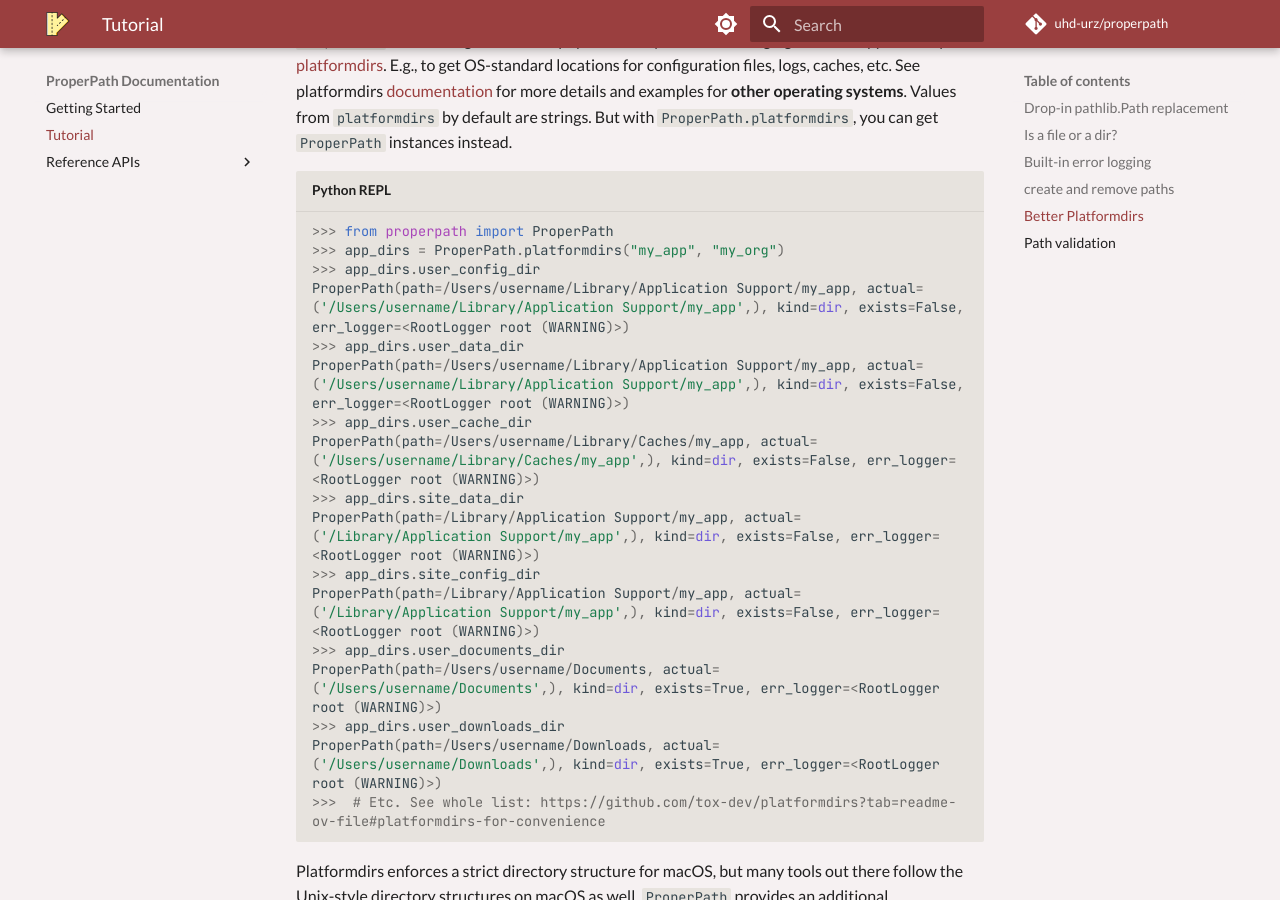
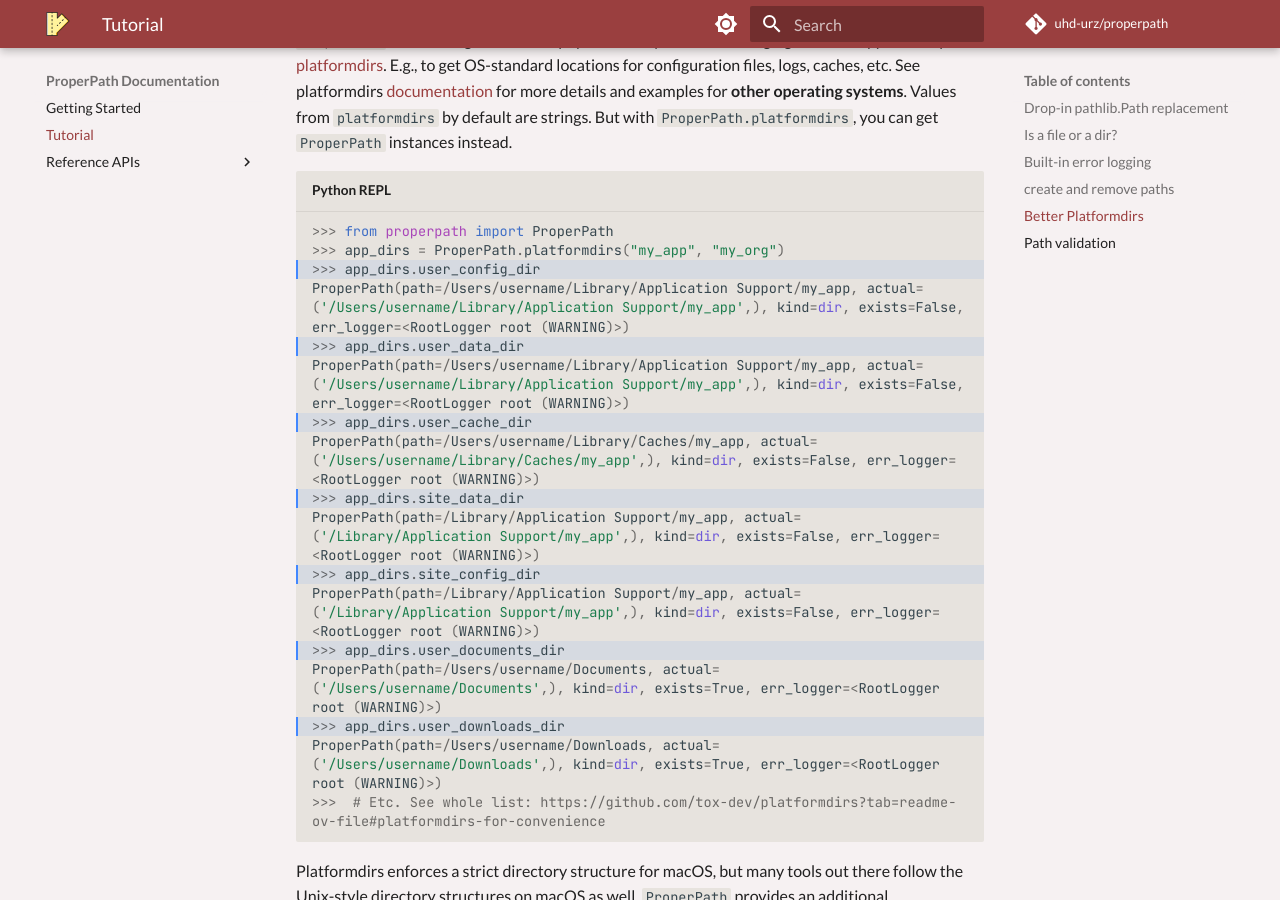
Before and after one commit to uhd-urz/properpath, an MkDocs documentation site: the page built from docs/tutorial.md, in a window 1280 px wide and 900 px high, scrolled down 2816 px. Built offline with MkDocs 1.6.1 and Material for MkDocs 9.7.7, drawn with Linux system fonts in a browser that asks for light colours; comment, search, counter and statistics services are not loaded; the version menu is left out.

Commit message:
Fix code block formatting

````diff
--- a/docs/tutorial.md
+++ b/docs/tutorial.md
@@ -125,7 +125,7 @@ platformdirs [documentation](https://github.com/tox-dev/platformdirs?tab=readme-
 for more details and examples for **other operating systems**. Values from `platformdirs` by default are strings. But with `ProperPath.platformdirs`, you can get
 `ProperPath` instances instead.
 
-```{ .python .no-copy title="Python REPL" linenums="0" }
+```{ .python .no-copy title="Python REPL" linenums="0" hl_lines="3 5 7 9 11 13 15" }
 >>> from properpath import ProperPath
 >>> app_dirs = ProperPath.platformdirs("my_app", "my_org")
 >>> app_dirs.user_config_dir
@@ -149,7 +149,7 @@ Platformdirs enforces a strict directory structure for macOS, but many tools out
 structures on macOS as well. `ProperPath` provides an additional `follow_unix` argument to `ProperPath.platformdirs`
 that will enforce Unix-style directory structure on macOS, but will leave Windows as is.
 
-```{ .python .no-copy title="Python REPL" linenums="0" }
+```{ .python .no-copy title="Python REPL" linenums="0" hl_lines="2 4 6 8 10 12 14" }
 >>> app_dirs = ProperPath.platformdirs("my_app", "my_org", follow_unix=True)
 >>> app_dirs.user_config_dir
 ProperPath(path=/Users/username/.config/my_app, actual=('/Users/username/.config/my_app',), kind=dir, exists=False, err_logger=<RootLogger root (WARNING)>)
````
Also changed, not shown: docs/index.md (+1 -1 lines).
